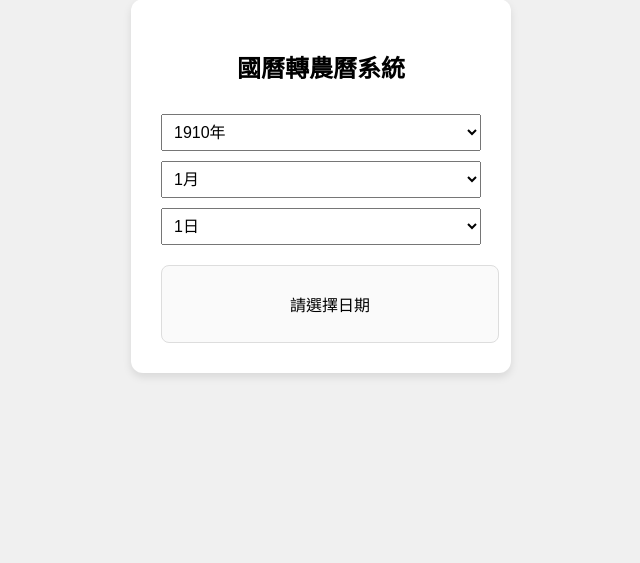
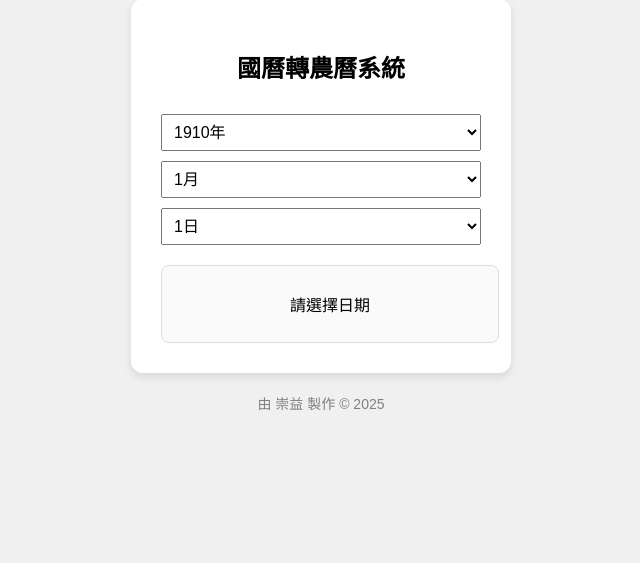
Before and after one commit to colton0166/convert-lunar-final4, a Flask app: page / in a window 1280 px wide. Shown: the part 29-592 px from the top of the page, without its empty margins (319-959 px from the left). Run offline with Flask 3, Linux system fonts and the light colour scheme.

Commit message:
Update index.html

```diff
--- a/templates/index.html
+++ b/templates/index.html
@@ -86,5 +86,9 @@
     // 初始化
     updateDays();
 </script>
+    <footer style="text-align:center; margin-top: 20px; font-size: 14px; color: gray;">
+    由 崇益 製作 © 2025
+</footer>
+
 </body>
 </html>
```
